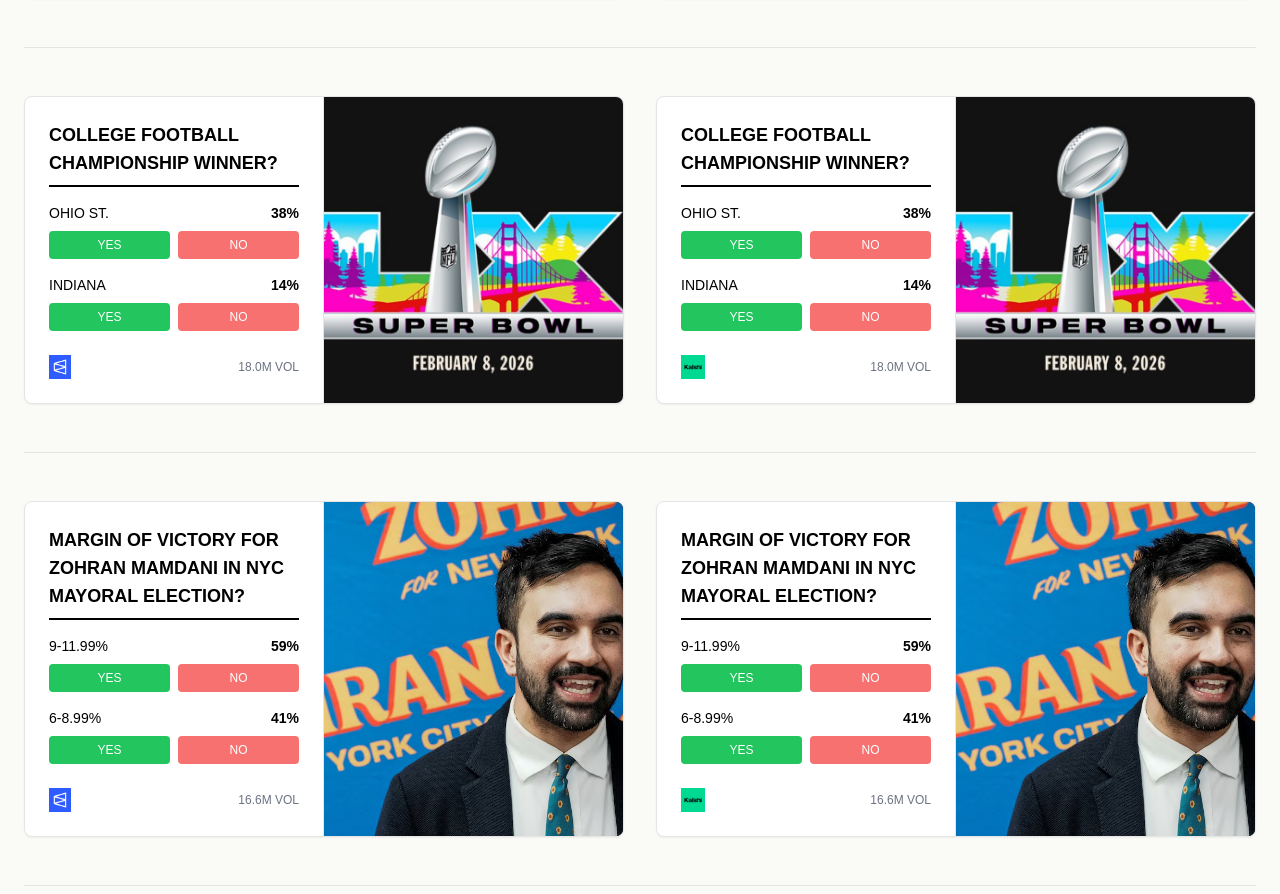
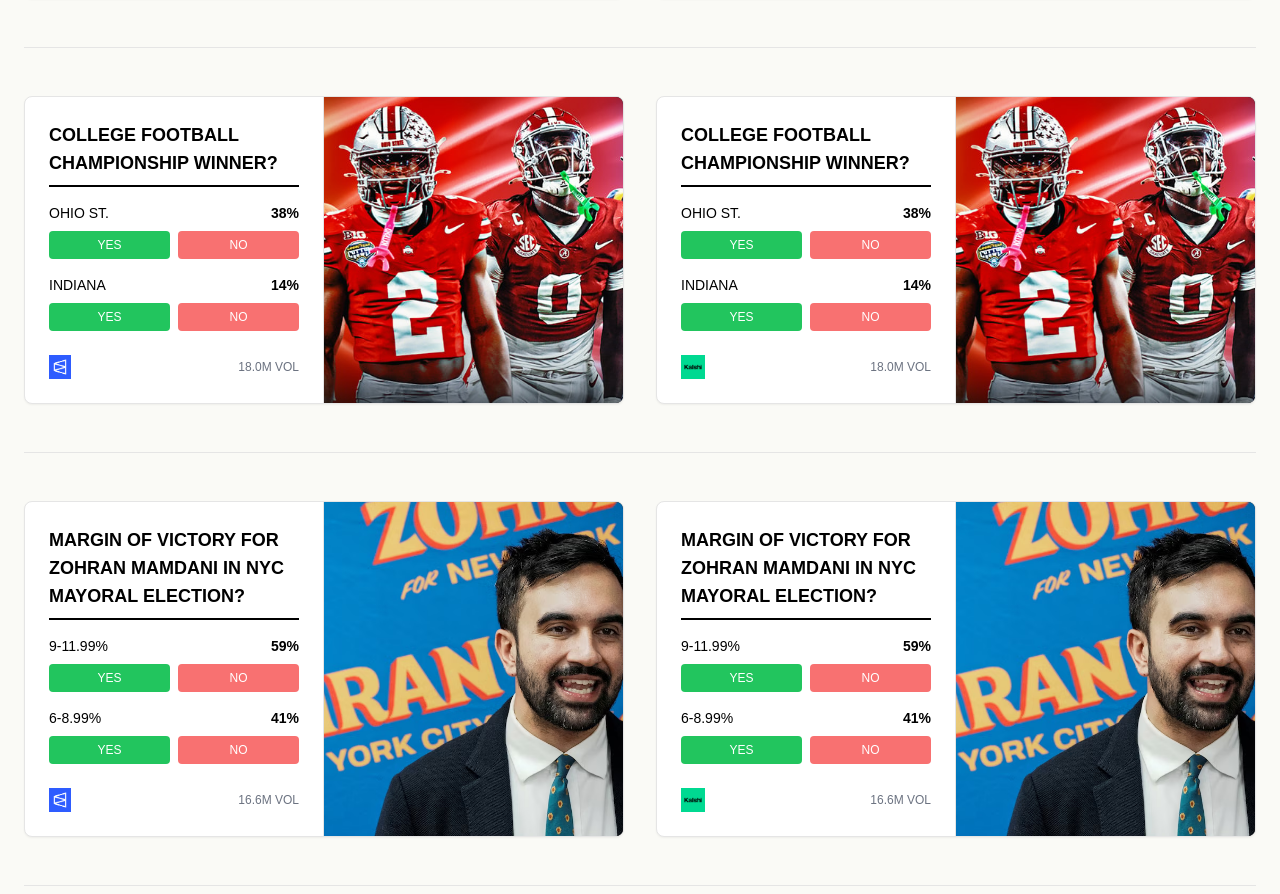
Before and after one commit to tut9492/ThePredictionMarket, a Next.js app: page / in a window 1280 px wide. Shown: the part 1324-2218 px from the top of the page. Built offline with nearby package versions, Linux system fonts and the light colour scheme; a web font is replaced by a local one.

Commit message:
feat: add College Football image for championship market

```diff
--- a/app/page.tsx
+++ b/app/page.tsx
@@ -77,7 +77,7 @@ const LANDING_MARKETS = {
   },
   collegeFootball: {
     category: "SPORTS" as const,
-    image: "/superbowl.png", // Using Super Bowl image as placeholder
+    image: "/College Footbal.jpeg",
     polymarket: {
       title: "COLLEGE FOOTBALL CHAMPIONSHIP WINNER?",
       candidates: [
```
Also changed, not shown: public/College Footbal.jpeg (added).
